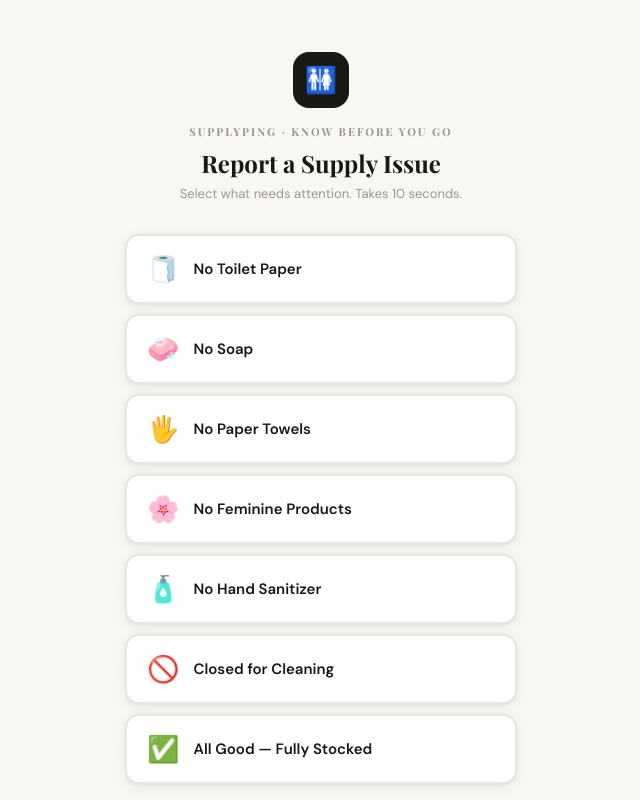
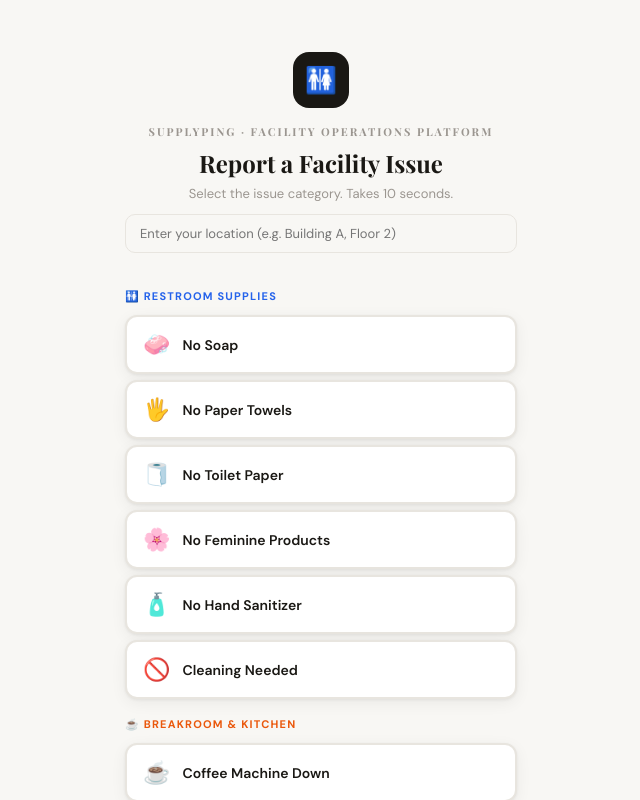
Before and after one commit to okoromentus-dot/supplyping, a React (Vite) app: page / in a window 1280 px wide. Both pictures are taken after a click on the button "See How It Works →". Shown: the top 800 px of the page, without its empty margins (319-959 px from the left). Built offline with nearby package versions, Linux system fonts and the light colour scheme.

Commit message:
Add files via upload

```diff
--- a/src/App.jsx
+++ b/src/App.jsx
@@ -48,24 +48,73 @@ const INDUSTRIES = [
   { id: "other", emoji: "➕", label: "Others" },
 ];
 
-const SUPPLIES = [
-  { id: "tp", emoji: "🧻", label: "No Toilet Paper", color: T.red, bg: T.redLight, border: T.redBorder },
-  { id: "soap", emoji: "🧼", label: "No Soap", color: T.orange, bg: T.orangeLight, border: T.orangeBorder },
-  { id: "towels", emoji: "🖐️", label: "No Paper Towels", color: T.yellow, bg: T.yellowLight, border: T.yellowBorder },
-  { id: "pads", emoji: "🌸", label: "No Feminine Products", color: "#DB2777", bg: "#FDF2F8", border: "#FBCFE8" },
-  { id: "sanitizer", emoji: "🧴", label: "No Hand Sanitizer", color: T.blue, bg: T.blueLight, border: T.blueBorder },
-  { id: "cleaning", emoji: "🚫", label: "Closed for Cleaning", color: T.purple, bg: T.purpleLight, border: T.purpleBorder },
-  { id: "good", emoji: "✅", label: "All Good — Fully Stocked", color: T.green, bg: T.greenLight, border: T.greenBorder },
+const SUPPLY_CATEGORIES = [
+  {
+    id: "restroom", label: "🚻 Restroom Supplies", color: T.blue, bg: T.blueLight, border: T.blueBorder,
+    items: [
+      { id: "soap", emoji: "🧼", label: "No Soap" },
+      { id: "towels", emoji: "🖐️", label: "No Paper Towels" },
+      { id: "tp", emoji: "🧻", label: "No Toilet Paper" },
+      { id: "pads", emoji: "🌸", label: "No Feminine Products" },
+      { id: "sanitizer", emoji: "🧴", label: "No Hand Sanitizer" },
+      { id: "cleaning", emoji: "🚫", label: "Cleaning Needed" },
+    ]
+  },
+  {
+    id: "breakroom", label: "☕ Breakroom & Kitchen", color: T.orange, bg: T.orangeLight, border: T.orangeBorder,
+    items: [
+      { id: "coffee", emoji: "☕", label: "Coffee Machine Down" },
+      { id: "water", emoji: "💧", label: "Water Dispenser Empty" },
+      { id: "fridge", emoji: "❄️", label: "Fridge Issue" },
+      { id: "utensils", emoji: "🍴", label: "Utensils Needed" },
+    ]
+  },
+  {
+    id: "conference", label: "📽️ Conference & Meeting Rooms", color: T.purple, bg: T.purpleLight, border: T.purpleBorder,
+    items: [
+      { id: "av", emoji: "📽️", label: "AV / Projector Failure" },
+      { id: "cables", emoji: "🔌", label: "Missing Cables" },
+      { id: "whiteboard", emoji: "🖊️", label: "Whiteboard Supplies Needed" },
+    ]
+  },
+  {
+    id: "office", label: "🖨️ Office & Printing Supplies", color: T.yellow, bg: T.yellowLight, border: T.yellowBorder,
+    items: [
+      { id: "paperjam", emoji: "🖨️", label: "Printer Paper Jam" },
+      { id: "toner", emoji: "🖋️", label: "Ink / Toner Low" },
+      { id: "stationery", emoji: "📎", label: "General Stationery Needed" },
+    ]
+  },
+  {
+    id: "safety", label: "⚠️ Safety & Maintenance", color: T.red, bg: T.redLight, border: T.redBorder,
+    items: [
+      { id: "spill", emoji: "⚠️", label: "Spill / Hazard" },
+      { id: "lights", emoji: "💡", label: "Flickering Lights" },
+      { id: "hvac", emoji: "🌡️", label: "HVAC / Temperature Issue" },
+    ]
+  },
 ];
 
-const buildFormUrl = (cleaningEmail, locationName, roomName, stallNum) => {
+const SUPPLIES = SUPPLY_CATEGORIES.flatMap(cat =>
+  cat.items.map(item => ({
+    ...item,
+    category: cat.id,
+    color: cat.color,
+    bg: cat.bg,
+    border: cat.border,
+  }))
+);
+
+const buildFormUrl = (cleaningEmail, locationName, roomName, stallNum, bizNameVal) => {
+  const base = "https://supplyping.com/r";
   const params = new URLSearchParams();
-  if (cleaningEmail) params.set("prefill_Cleaning Team Email", cleaningEmail);
-  if (locationName) params.set("prefill_Location", locationName);
-  if (roomName) params.set("prefill_Room", roomName);
-  if (stallNum) params.set("prefill_Stall", `Stall ${stallNum}`);
+  if (cleaningEmail) params.set("ce", cleaningEmail);
+  if (locationName) params.set("l", locationName);
+  if (roomName) params.set("r", roomName);
+  if (stallNum) params.set("s", stallNum);
+  if (bizNameVal) params.set("b", bizNameVal);
   const query = params.toString();
-  return query ? `${AIRTABLE_BASE_FORM}?${query}` : AIRTABLE_BASE_FORM;
+  return query ? `${base}?${query}` : base;
 };
 
 const qr = (url, size = 130) =>
@@ -206,12 +255,21 @@ export default function App() {
   useEffect(() => {
     const params = new URLSearchParams(window.location.search);
     const path = window.location.pathname;
-    const isQR = path === "/r" || path.startsWith("/r/") || params.has("b") || params.has("l");
+    const isQR = path === "/r" || path.startsWith("/r/") || params.has("ce") || params.has("l");
+
+    // Pre-fill location from ?location= URL param (works on any page)
+    const locationParam = params.get("location");
+    if (locationParam) {
+      setLocation(locationParam);
+      setQrLocation(locationParam);
+    }
+
     if (isQR) {
       setQrBusiness(params.get("b") || "");
-      setQrLocation(params.get("l") || "");
+      setQrLocation(params.get("l") || locationParam || "");
       setQrRoom(params.get("r") || "");
       setQrStall(params.get("s") || "");
+      setAlertEmail(params.get("ce") || "");
       setScreen("report");
     }
   }, []);
@@ -266,7 +324,7 @@ export default function App() {
           <div style={{ width: 38, height: 38, background: T.ink, borderRadius: 11, display: "flex", alignItems: "center", justifyContent: "center", fontSize: 20 }}>🚻</div>
           <div>
             <div style={{ fontFamily: font.display, fontSize: 18, fontWeight: 700, letterSpacing: -0.5 }}>SupplyPing</div>
-            <div style={{ fontSize: 9, color: T.muted, letterSpacing: 2, textTransform: "uppercase", fontFamily: font.body }}>KNOW BEFORE YOU GO</div>
+            <div style={{ fontSize: 9, color: T.muted, letterSpacing: 2, textTransform: "uppercase", fontFamily: font.body }}>FACILITY OPERATIONS PLATFORM</div>
           </div>
         </div>
         <div style={{ display: "flex", alignItems: "center", gap: 12 }}>
@@ -279,16 +337,16 @@ export default function App() {
       <div style={{ maxWidth: 1000, margin: "0 auto", padding: "100px 48px 80px", textAlign: "center" }}>
         <div style={{ display: "inline-flex", alignItems: "center", gap: 8, background: T.greenLight, border: `1px solid ${T.greenBorder}`, borderRadius: 100, padding: "6px 20px", fontSize: 12, color: T.green, fontWeight: 600, marginBottom: 32 }}>
           <div style={{ width: 6, height: 6, background: T.green, borderRadius: "50%", animation: "pulse 2s infinite" }} />
-          Free 30-Day Pilot — Metro Detroit Facilities
+          Free 30-Day Pilot — Metro Detroit Businesses & Facilities
         </div>
         <h1 style={{ fontFamily: font.display, fontSize: 68, fontWeight: 700, margin: "0 0 24px", letterSpacing: -3, lineHeight: 1.0 }}>
           Know Before<br />You Go <span style={{ color: T.orange }}>🚻</span>
         </h1>
-        <p style={{ fontSize: 19, color: T.muted, maxWidth: 560, margin: "0 auto 16px", lineHeight: 1.7 }}>
-          Real-time bathroom supply alerts for warehouses, hotels, schools, gyms, hospitals, commercial buildings and more.
+        <p style={{ fontSize: 19, color: T.muted, maxWidth: 580, margin: "0 auto 16px", lineHeight: 1.7 }}>
+          Real-time workplace supply & facility alerts for offices, warehouses, retail, and campuses. From restroom supplies to equipment failures — covered.
         </p>
-        <p style={{ fontSize: 14, color: T.dim, maxWidth: 480, margin: "0 auto 40px", lineHeight: 1.6 }}>
-          Workers scan a QR code → tap what's missing → cleaning team notified instantly. Set up in 10 minutes.
+        <p style={{ fontSize: 14, color: T.dim, maxWidth: 500, margin: "0 auto 40px", lineHeight: 1.6 }}>
+          Workers scan a QR code → tap the issue → the right team is notified instantly. Set up in 10 minutes. No IT team needed.
         </p>
         <div style={{ display: "flex", gap: 12, justifyContent: "center", flexWrap: "wrap", marginBottom: 16 }}>
           <Btn label="Start Free Trial — No Credit Card →" onClick={() => nav("signup")} variant="primary" size="lg" />
@@ -296,11 +354,11 @@ export default function App() {
         </div>
         <div style={{ fontSize: 12, color: T.dim }}>✓ No credit card &nbsp;&nbsp; ✓ Setup in 10 min &nbsp;&nbsp; ✓ Cancel anytime</div>
 
-        {/* Supply badges */}
+        {/* Category badges */}
         <div style={{ marginTop: 56, display: "flex", gap: 8, justifyContent: "center", flexWrap: "wrap" }}>
-          {SUPPLIES.map(s => (
-            <div key={s.id} style={{ background: T.cream, border: `1px solid ${T.border}`, borderRadius: 100, padding: "7px 16px", fontSize: 12, fontWeight: 500 }}>
-              {s.emoji} {s.label}
+          {SUPPLY_CATEGORIES.map(cat => (
+            <div key={cat.id} style={{ background: cat.bg, border: `1px solid ${cat.border}`, borderRadius: 100, padding: "7px 16px", fontSize: 12, fontWeight: 600, color: cat.color }}>
+              {cat.label}
             </div>
           ))}
         </div>
@@ -318,7 +376,7 @@ export default function App() {
               { n: "01", emoji: "✍️", title: "Sign Up Free", desc: "Create your account and select your industry. No credit card needed." },
               { n: "02", emoji: "🚻", title: "Add Bathrooms", desc: "Enter your locations, rooms, and stall counts. We generate everything." },
               { n: "03", emoji: "🖨️", title: "Print QR Codes", desc: "Download and print your unique codes. Post inside each stall door." },
-              { n: "04", emoji: "🚀", title: "Go Live!", desc: "Workers scan → tap what's missing → cleaning team notified instantly." },
+              { n: "04", emoji: "🚀", title: "Go Live!", desc: "Workers scan → tap the issue → the right team is notified instantly." },
             ].map(s => (
               <Card key={s.n}>
                 <div style={{ fontSize: 11, color: T.orange, fontWeight: 700, letterSpacing: 2, marginBottom: 10 }}>{s.n}</div>
@@ -356,7 +414,7 @@ export default function App() {
           <p style={{ color: T.muted, fontSize: 15, marginBottom: 48 }}>Start free for 30 days. No credit card required.</p>
           <div style={{ display: "grid", gridTemplateColumns: "1fr 1fr 1fr", gap: 16 }}>
             {[
-              { name: "Starter", price: "$49", mo: "/mo", features: ["1 facility", "Up to 10 bathrooms", "Email alerts to cleaning staff", "Live dashboard", "QR code generator"], highlight: false },
+              { name: "Starter", price: "$49", mo: "/mo", features: ["1 facility", "Up to 10 bathrooms", "Email alerts to operations staff", "Live dashboard", "QR code generator"], highlight: false },
               { name: "Business", price: "$149", mo: "/mo", features: ["Up to 5 facilities", "Unlimited bathrooms", "SMS + Email alerts", "Weekly summary report", "Priority support"], highlight: true },
               { name: "Enterprise", price: "Custom", mo: "", features: ["Unlimited facilities", "Door sensor integration", "Custom branding", "API access", "Dedicated support"], highlight: false },
             ].map(p => (
@@ -382,7 +440,7 @@ export default function App() {
       <div style={{ background: "linear-gradient(135deg, #1A1814 0%, #2a2420 100%)", padding: "100px 48px", textAlign: "center" }}>
         <div style={{ fontSize: 11, color: "#555", letterSpacing: 3, textTransform: "uppercase", marginBottom: 20, fontWeight: 600 }}>GET STARTED TODAY</div>
         <h2 style={{ fontFamily: font.display, fontSize: 48, fontWeight: 700, color: T.white, margin: "0 0 16px", letterSpacing: -2 }}>
-          Ready to eliminate<br />supply complaints forever?
+          Ready to streamline<br />your facility operations?
         </h2>
         <p style={{ color: "#888", fontSize: 16, marginBottom: 40, maxWidth: 480, margin: "0 auto 40px", lineHeight: 1.6 }}>
           Free for 30 days. Set up in 10 minutes. No credit card required.
@@ -639,7 +697,7 @@ export default function App() {
           <div style={{ width: 32, height: 32, background: T.ink, borderRadius: 9, display: "flex", alignItems: "center", justifyContent: "center", fontSize: 16 }}>🚻</div>
           <div>
             <div style={{ fontFamily: font.display, fontSize: 15, fontWeight: 700 }}>SupplyPing Dashboard</div>
-            <div style={{ fontSize: 9, color: T.muted, letterSpacing: 1.5, textTransform: "uppercase" }}>{bizName || "Your Facility"}</div>
+            <div style={{ fontSize: 9, color: T.muted, letterSpacing: 1.5, textTransform: "uppercase" }}>{bizName || "Facility Operations"}</div>
           </div>
         </div>
         <div style={{ display: "flex", gap: 8, flexWrap: "wrap" }}>
@@ -746,7 +804,7 @@ export default function App() {
           <div style={{ width: 32, height: 32, background: T.ink, borderRadius: 9, display: "flex", alignItems: "center", justifyContent: "center", fontSize: 16 }}>🚻</div>
           <div>
             <div style={{ fontFamily: font.display, fontSize: 15, fontWeight: 700 }}>Manage Bathrooms</div>
-            <div style={{ fontSize: 9, color: T.muted, letterSpacing: 1.5, textTransform: "uppercase" }}>{bizName || "Your Facility"}</div>
+            <div style={{ fontSize: 9, color: T.muted, letterSpacing: 1.5, textTransform: "uppercase" }}>{bizName || "Facility Operations"}</div>
           </div>
         </div>
         <div style={{ display: "flex", gap: 8 }}>
@@ -844,31 +902,89 @@ export default function App() {
           <>
             <div style={{ textAlign: "center", marginBottom: 32 }}>
               <div style={{ width: 56, height: 56, background: T.ink, borderRadius: 16, display: "flex", alignItems: "center", justifyContent: "center", fontSize: 26, margin: "0 auto 16px" }}>🚻</div>
-              <div style={{ fontFamily: font.display, fontSize: 11, color: T.muted, letterSpacing: 2, textTransform: "uppercase", marginBottom: 8 }}>SupplyPing · Know Before You Go</div>
-              <h2 style={{ fontFamily: font.display, fontSize: 24, fontWeight: 700, margin: "0 0 6px" }}>Report a Supply Issue</h2>
-              <p style={{ color: T.muted, fontSize: 13, margin: "0 0 8px" }}>Select what needs attention. Takes 10 seconds.</p>
+              <div style={{ fontFamily: font.display, fontSize: 11, color: T.muted, letterSpacing: 2, textTransform: "uppercase", marginBottom: 8 }}>SupplyPing · Facility Operations Platform</div>
+              <h2 style={{ fontFamily: font.display, fontSize: 24, fontWeight: 700, margin: "0 0 6px" }}>Report a Facility Issue</h2>
+              <p style={{ color: T.muted, fontSize: 13, margin: "0 0 8px" }}>Select the issue category. Takes 10 seconds.</p>
               {(qrRoom || qrLocation) && (
                 <div style={{ background: T.blueLight, border: `1px solid ${T.blueBorder}`, borderRadius: 10, padding: "8px 14px", fontSize: 12, color: T.blue, fontWeight: 500, display: "inline-block", marginTop: 6 }}>
-                  📍 {[qrRoom, qrLocation, qrStall ? `Stall ${qrStall}` : ""].filter(Boolean).join(" · ")}
+                  📍 {[qrLocation, qrRoom, qrStall ? `Stall ${qrStall}` : ""].filter(Boolean).join(" · ")}
+                </div>
+              )}
+              {!qrLocation && !qrRoom && (
+                <div style={{ marginTop: 12 }}>
+                  <input
+                    placeholder="Enter your location (e.g. Building A, Floor 2)"
+                    value={qrLocation}
+                    onChange={e => setQrLocation(e.target.value)}
+                    style={{ width: "100%", border: `1.5px solid ${T.border}`, borderRadius: 10, padding: "10px 14px", fontFamily: font.body, fontSize: 13, color: T.ink, background: T.cream, outline: "none", boxSizing: "border-box" }}
+                  />
                 </div>
               )}
             </div>
-            <div style={{ display: "flex", flexDirection: "column", gap: 10, marginBottom: 16 }}>
-              {SUPPLIES.map(s => {
+            <div style={{ display: "flex", flexDirection: "column", gap: 14, marginBottom: 16 }}>
+              {SUPPLY_CATEGORIES.map(cat => (
+                <div key={cat.id}>
+                  <div style={{ fontSize: 11, color: cat.color, fontWeight: 700, textTransform: "uppercase", letterSpacing: 1.2, marginBottom: 8, fontFamily: font.body, padding: "4px 0" }}>
+                    {cat.label}
+                  </div>
+                  <div style={{ display: "flex", flexDirection: "column", gap: 6 }}>
+                    {cat.items.map(s => {
                       const sel = reportIssue === s.id;
                       return (
                         <button key={s.id} onClick={() => setReportIssue(s.id)}
-                    style={{ background: sel ? T.ink : T.white, border: `2px solid ${sel ? T.ink : T.border}`, borderRadius: 14, padding: "16px 20px", fontFamily: font.body, cursor: "pointer", display: "flex", alignItems: "center", gap: 14, boxShadow: T.shadow, transition: "all 0.15s" }}>
-                    <span style={{ fontSize: 26 }}>{s.emoji}</span>
-                    <span style={{ fontSize: 15, fontWeight: 600, color: sel ? T.white : T.ink }}>{s.label}</span>
+                          style={{ background: sel ? T.ink : T.white, border: `2px solid ${sel ? T.ink : T.border}`, borderRadius: 12, padding: "13px 16px", fontFamily: font.body, cursor: "pointer", display: "flex", alignItems: "center", gap: 12, boxShadow: T.shadow, transition: "all 0.15s" }}>
+                          <span style={{ fontSize: 22 }}>{s.emoji}</span>
+                          <span style={{ fontSize: 14, fontWeight: 600, color: sel ? T.white : T.ink }}>{s.label}</span>
                           {sel && <span style={{ marginLeft: "auto", fontSize: 16 }}>✓</span>}
                         </button>
                       );
                     })}
                   </div>
-            <Btn label="Send Report →" onClick={() => {
+                </div>
+              ))}
+            </div>
+            <Btn label="Send Report →" onClick={async () => {
               if (!reportIssue) return;
-              window.location.href = AIRTABLE_BASE_FORM;
+              const supply = SUPPLIES.find(s => s.id === reportIssue);
+              const cleaningEmail = alertEmail || new URLSearchParams(window.location.search).get("ce") || "";
+              const locName = qrLocation || new URLSearchParams(window.location.search).get("l") || "Unknown Location";
+              const roomName = qrRoom || new URLSearchParams(window.location.search).get("r") || "Unknown Room";
+              const stallNum = qrStall || new URLSearchParams(window.location.search).get("s") || "1";
+              const biz = qrBusiness || new URLSearchParams(window.location.search).get("b") || "SupplyPing";
+
+              // Submit to Airtable
+              try {
+                await fetch(`https://api.airtable.com/v0/${AIRTABLE_BASE}/Reports`, {
+                  method: "POST",
+                  headers: { "Authorization": `Bearer ${AIRTABLE_TOKEN}`, "Content-Type": "application/json" },
+                  body: JSON.stringify({ fields: {
+                    "Location": locName,
+                    "Room": roomName,
+                    "Stall": `Stall ${stallNum}`,
+                    "Status": supply?.label || reportIssue,
+                    "Cleaning Team Email": cleaningEmail,
+                    "Reported At": new Date().toISOString(),
+                    "Resolved": false
+                  }})
+                });
+              } catch(e) { console.log("Airtable error:", e); }
+
+              // Send email to client cleaning team via EmailJS
+              if (cleaningEmail) {
+                try {
+                  await emailjs.send(EMAILJS_SERVICE, EMAILJS_TEMPLATE, {
+                    cleaning_email: cleaningEmail,
+                    issue: supply?.label || reportIssue,
+                    location: locName,
+                    room: roomName,
+                    stall: `Stall ${stallNum}`,
+                    business: biz,
+                    time: new Date().toLocaleString(),
+                  }, EMAILJS_PUBLIC_KEY);
+                } catch(e) { console.log("Email error:", e); }
+              }
+
+              setReportDone(true);
             }} disabled={!reportIssue} variant="primary" full size="lg" />
             <div style={{ textAlign: "center", marginTop: 16 }}>
               <span onClick={() => nav("landing")} style={{ fontSize: 12, color: T.muted, cursor: "pointer" }}>← supplyping.com</span>
@@ -897,7 +1013,7 @@ export default function App() {
       <div style={{ background: T.white, borderBottom: `1px solid ${T.border}`, padding: "20px 32px", display: "flex", justifyContent: "space-between", alignItems: "center" }}>
         <div>
           <h2 style={{ fontFamily: font.display, fontSize: 22, fontWeight: 700, margin: "0 0 4px" }}>Live Bathroom Status</h2>
-          <p style={{ fontSize: 13, color: T.muted, margin: 0 }}>Know Before You Go 🚻 — Updates automatically</p>
+          <p style={{ fontSize: 13, color: T.muted, margin: 0 }}>SupplyPing Facility Operations — Updates automatically</p>
         </div>
         <Btn label="← Dashboard" onClick={() => nav("dashboard")} variant="outline" size="sm" />
       </div>
```
Also changed, not shown: 2 other files (tests, documents, lock files or other folders). Lines whose indentation alone changed are shown as unchanged.
